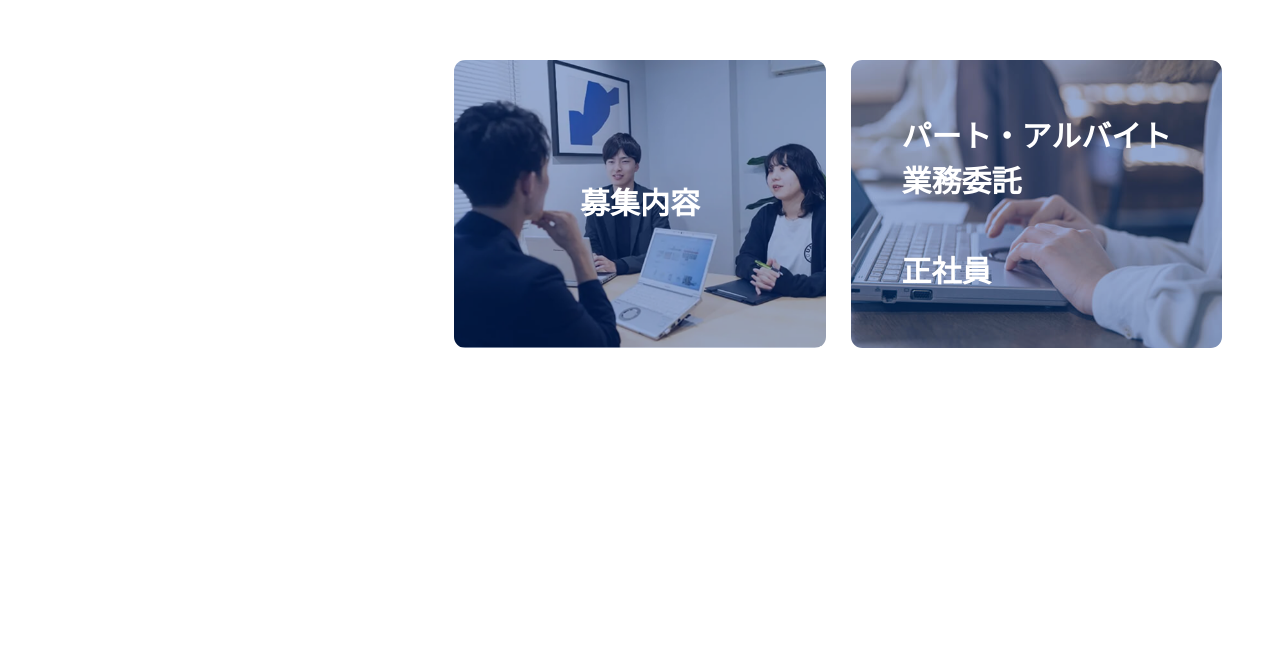
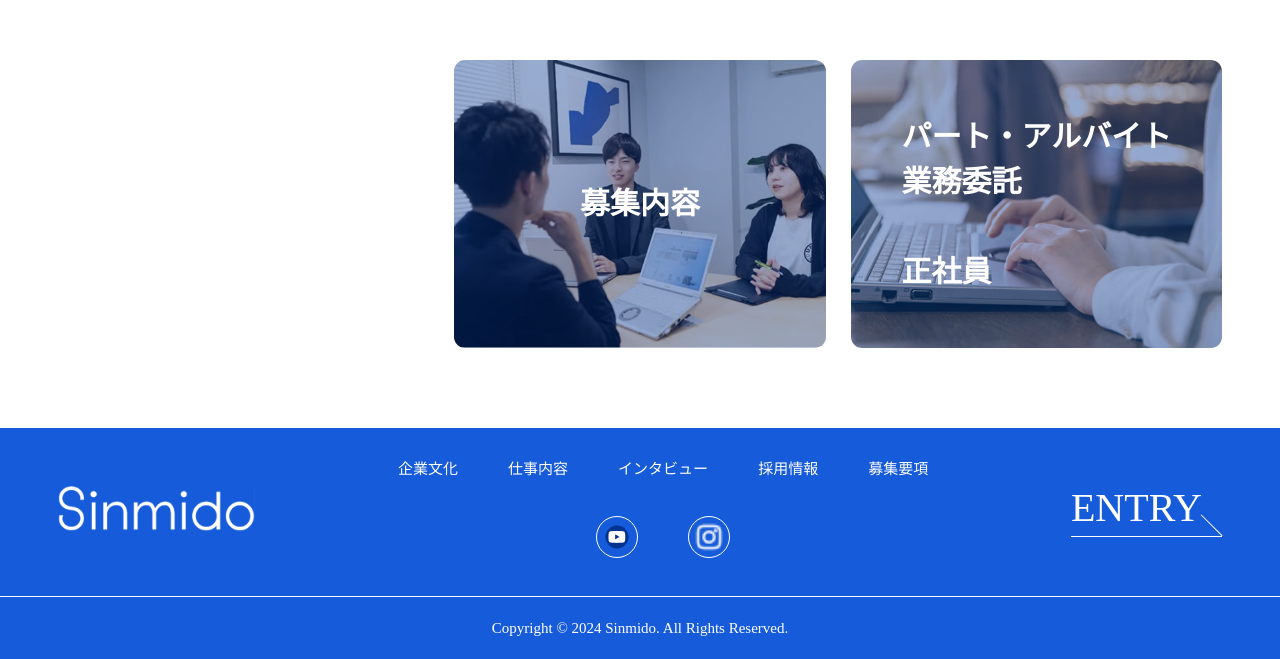
Before and after one commit to seagod333/sinmido, a React (Vite) app: page / in a window 1280 px wide. Shown: the part 2183-2842 px from the top of the page. Before the commit the page ends 2611 px from the top, so only its background shows below. Built offline with nearby package versions, Linux system fonts and the light colour scheme; a web font is replaced by a local one.

Commit message:
feat: desktop footer added

```diff
--- a/src/components/layouts/footer.tsx
+++ b/src/components/layouts/footer.tsx
@@ -1,7 +1,9 @@
-import React, { memo } from "react";
+import { memo } from "react";
 import { Link } from "react-router-dom";
 import instagramIcon from "../../assets/image/icons/instagram.png";
-import linkedinIcon from "../../assets/image/icons/linkedin.png";
+import youtubeIcon from "../../assets/image/icons/youtube.png";
+import logo from "../../assets/image/logo.png";
+import { GlobalSpacing } from "../common";
 
 // TypeScript interfaces
 interface FooterProps {
@@ -31,16 +33,16 @@ const NAVIGATION_ITEMS: NavigationItem[] = [
 // Social links configuration
 const SOCIAL_LINKS: SocialLink[] = [
   {
+    href: "https://youtube.com",
+    icon: youtubeIcon,
+    alt: "YouTube",
+    label: "Subscribe to our YouTube channel"
+  },
+  {
     href: "https://instagram.com",
     icon: instagramIcon,
     alt: "Instagram",
     label: "Follow us on Instagram"
-  },
-  {
-    href: "https://linkedin.com",
-    icon: linkedinIcon,
-    alt: "LinkedIn",
-    label: "Connect with us on LinkedIn"
   }
 ]
 
@@ -52,7 +54,66 @@ const Footer = memo<FooterProps>(({ className = "" }) => {
   ];
 
   return (
-    <div className={`md:hidden grid grid-cols-3 ${className}`}>
+    <div className="">
+      <div className="hidden lg:block bg-fourth">
+        {/* Desktop Footer */}
+        <GlobalSpacing className="py-30">
+          {/* Top Section */}
+          <div className="flex items-center justify-between mb-8">
+            {/* Logo */}
+            <Link to="/" className="flex flex-row">
+              <img src={logo} className="h-45 w-auto" />
+            </Link>
+
+            <div className="flex-1 flex flex-col items-center gap-35">
+              {/* Navigation Links */}
+              <div className="flex items-center gap-50">
+                {footerNavigationItems.map((item) => (
+                  <Link key={`desktop-nav-${item.href}`} to={item.href}
+                    className="text-white text-15 font-500 cursor-pointer"
+                  >
+                    {item.label}
+                  </Link>
+                ))}
+              </div>
+
+              {/* Social Media Icons */}
+              <div className="flex flex-row gap-50">
+                {SOCIAL_LINKS.map((social) => (
+                  <div key={`social-${social.alt}`} className="flex-1 flex flex-col items-center justify-center">
+                    <a href={social.href}
+                      target="_blank"
+                      rel="noopener noreferrer"
+                      className="p-5 border border-white rounded-full cursor-pointer transition-all duration-200 hover:bg-white/10 hover:scale-110"
+                      aria-label={social.label}
+                    >
+                      <img src={social.icon} className="w-30 h-30" loading="lazy" />
+                    </a>
+                  </div>
+                ))}
+              </div>
+            </div>
+
+            {/* ENTRY Button */}
+            <div className="flex-shrink-0 relative">
+              <Link to="/requirements" className="">
+                <span className="text-40 font-500 text-white pr-20">ENTRY</span>
+                <span className="absolute bottom-1 left-0 w-full h-1 bg-white transform scale-x-100 origin-left"></span>
+                <span className="absolute -bottom-2 right-10 w-1 h-50% bg-white transform -rotate-45 origin-right"></span>
+              </Link>
+            </div>
+          </div>
+        </GlobalSpacing>
+
+        {/* Bottom Section - Copyright */}
+        <GlobalSpacing className="border-t border-white py-20">
+          <p className="text-white text-15 text-center">
+            Copyright © 2024 Sinmido. All Rights Reserved.
+          </p>
+        </GlobalSpacing>
+      </div>
+
+      <div className={`lg:hidden grid grid-cols-3 ${className}`}>
         {/* Brand Section */}
         <div className="sm:px-15 sm:py-15 px-10 py-10 bg-white flex flex-col justify-center">
           <div className="text-10 sm:text-12 text-center text-gray-700">
@@ -92,8 +153,7 @@ const Footer = memo<FooterProps>(({ className = "" }) => {
                 className="p-5 sm:p-7 border border-white rounded-full cursor-pointer transition-all duration-200 hover:bg-white/10 hover:scale-110"
                 aria-label={social.label}
               >
-              <img
-                src={social.icon}
+                <img src={social.icon}
                   alt={social.alt}
                   className="sm:w-16 sm:h-16 w-12 h-12"
                   loading="lazy"
@@ -103,6 +163,7 @@ const Footer = memo<FooterProps>(({ className = "" }) => {
           ))}
         </div>
       </div>
+    </div>
   )
 })
 
```
Also changed, not shown: src/assets/image/icons/youtube.png (added). Lines whose indentation alone changed are shown as unchanged.
